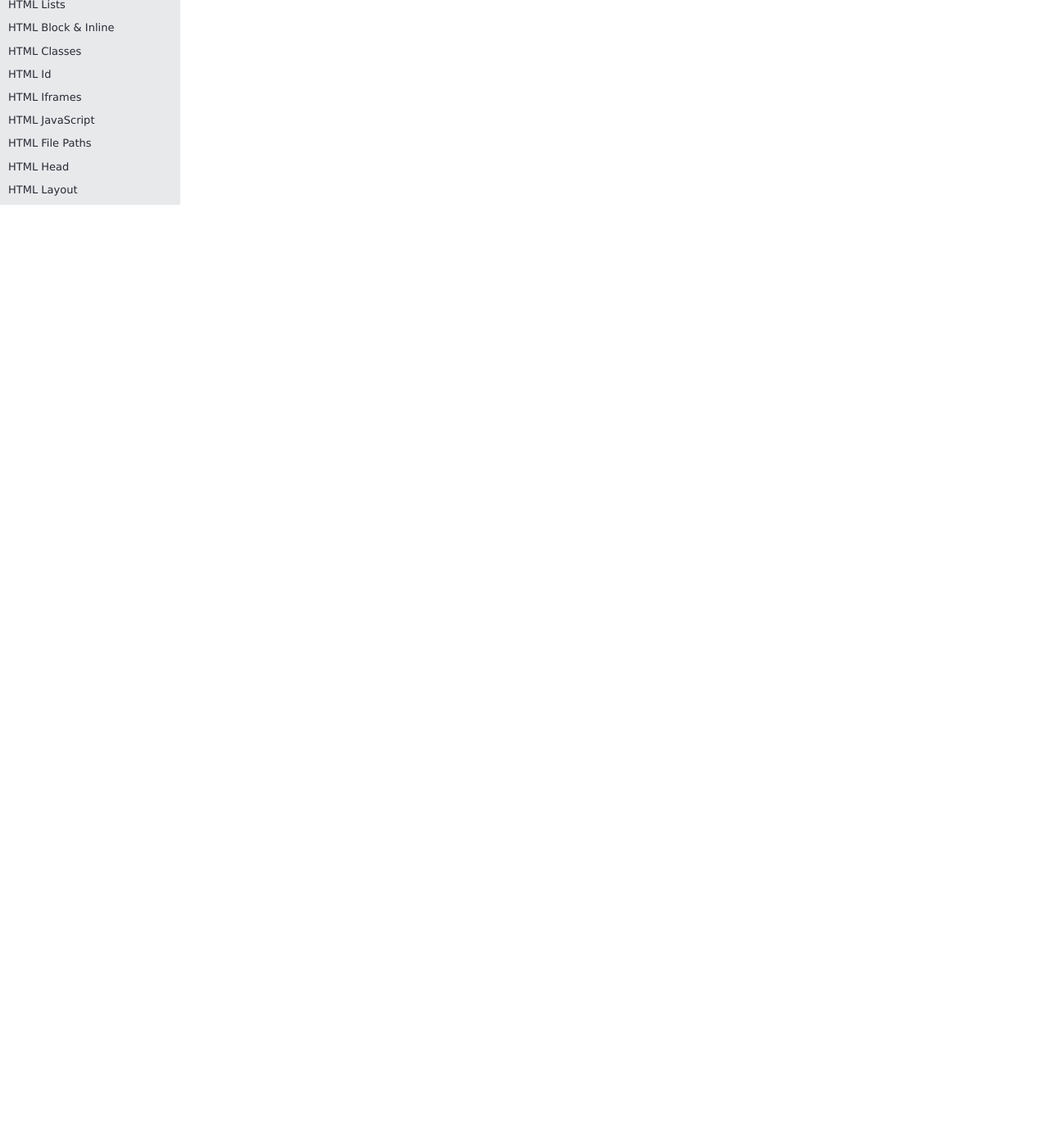
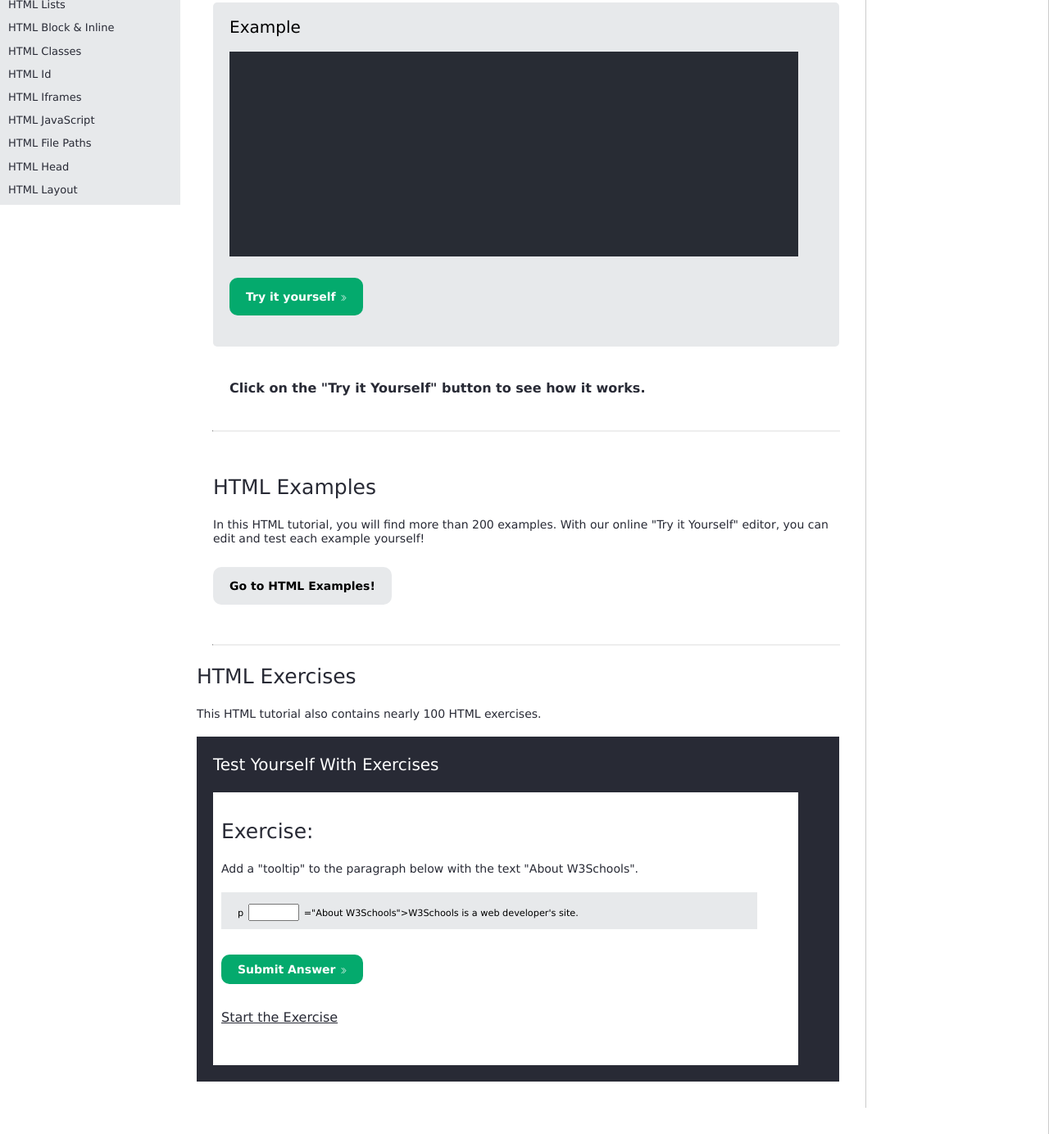
Before and after one commit to Hoangle1072003/BaiTap, a plain HTML site: page w3schools/index.html in a window 1280 px wide. Shown: the part 670-2054 px from the top of the page at 82% size. Before the commit the page ends 800 px from the top, so only its background shows below. Drawn offline with nearby package versions, Linux system fonts and the light colour scheme.

Commit message:
add file .

```diff
--- a/w3schools/assets/css/reset.css
+++ b/w3schools/assets/css/reset.css
@@ -86,6 +86,7 @@ video {
     font-family: Verdana, sans-serif;
     vertical-align: baseline;
     transition: all .2s;
+    scroll-behavior: smooth;
 }
 
 /* HTML5 display-role reset for older browsers */
--- a/w3schools/assets/css/styles.css
+++ b/w3schools/assets/css/styles.css
@@ -373,3 +373,117 @@
     background-color: var(--green);
     color: var(--white);
 }
+
+.content-easy,
+.content-Quiz {
+    padding: 3rem 0 0 2rem;
+}
+
+.heading h1 {
+    font-size: 2.5rem;
+    font-weight: 500;
+    line-height: 1.4;
+    color: var(--black);
+
+}
+
+.heading p {
+    font-size: 1.4rem;
+    font-weight: 500;
+    color: var(--black);
+    line-height: 1.2;
+    margin: 2rem 0;
+}
+
+.example {
+    padding: 2rem 5rem 5rem 2rem;
+    background-color: #E7E9EB;
+    border-radius: .5rem;
+}
+
+.example h3 {
+    font-size: 2rem;
+    font-weight: 500;
+    text-transform: capitalize;
+}
+
+.example .box {
+    margin-top: 2rem;
+    height: 250px;
+    background-color: rgb(40, 44, 52);
+}
+
+.btn-primary {
+    padding-top: 4rem;
+}
+
+.subtitle {
+    margin: 4rem 0;
+    padding-left: 2rem;
+    font-weight: 600;
+    font-size: 1.6rem;
+    color: var(--black);
+    line-height: 1.4;
+}
+
+hr {
+    margin: 20px -1px;
+    border-top: 1px solid #eee;
+}
+
+.content-Quiz .btn {
+    padding-top: 2rem;
+}
+
+.content-Quiz .btn a {
+    color: black !important;
+    background-color: #e7e9eb !important;
+}
+
+.content-Quiz .btn a:hover {
+    background-color: var(--green) !important;
+    color: var(--white) !important;
+}
+
+/* Exercises */
+.Exercises {
+    padding: 2rem 5rem 2rem 2rem;
+    background-color: var(--black);
+}
+
+.Exercises h3 {
+    color: var(--white);
+    font-size: 2rem;
+    font-weight: 500;
+    line-height: 1.4;
+    margin-bottom: 2rem;
+}
+
+.Exercises-form {
+    font-size: 1.8rem;
+    font-weight: 500;
+    line-height: 1.4;
+    background-color: #E7E9EB;
+    padding: 1rem 2rem;
+}
+
+.Exercises .box {
+    padding: 3rem 5rem 5rem 1rem;
+    background-color: var(--white);
+}
+
+.Exercises-btn {
+    padding-top: 4rem;
+    padding-bottom: 4rem;
+}
+
+.Exercises-btn a {
+    padding: 1rem 2rem;
+}
+
+.Exercises-link {
+    font-size: 1.6rem;
+    font-weight: 500;
+    text-decoration: underline;
+    color: var(--black);
+}
--- a/w3schools/index.html
+++ b/w3schools/index.html
@@ -269,7 +269,7 @@
                 <p>With HTML you can create your own Website.</p>
                 <p>HTML is easy to learn - You will enjoy it!</p>
               </div>
-              <div class="btn btn-primary">
+              <div class="btn">
                 <a href="#"
                   >Study our free HTML Tutorial
                   <i class="btn-icon bi bi-chevron-double-right"></i
@@ -287,6 +287,69 @@
               <div class="example">
                 <h3>example</h3>
                 <div class="box"></div>
+                <div class="btn btn-primary">
+                  <a href="#"
+                    >Try it yourself
+                    <i class="btn-icon bi bi-chevron-double-right"></i
+                  ></a>
+                </div>
+              </div>
+              <p class="subtitle">
+                Click on the "Try it Yourself" button to see how it works.
+              </p>
+              <hr />
+            </div>
+            <div class="content-Quiz">
+              <div class="heading">
+                <h1>HTML Examples</h1>
+                <p>
+                  In this HTML tutorial, you will find more than 200 examples.
+                  With our online "Try it Yourself" editor, you can edit and
+                  test each example yourself!
+                </p>
+              </div>
+              <div style="padding-bottom: 4rem" class="btn">
+                <a href="#">Go to HTML Examples!</a>
+              </div>
+              <hr />
+            </div>
+            <div class="content-Exercices">
+              <div class="heading">
+                <h1>HTML Exercises</h1>
+                <p>
+                  This HTML tutorial also contains nearly 100 HTML exercises.
+                </p>
+              </div>
+              <div class="Exercises">
+                <h3>Test Yourself With Exercises</h3>
+                <div class="box">
+                  <div class="heading">
+                    <h1>Exercise:</h1>
+                    <p>
+                      Add a "tooltip" to the paragraph below with the text
+                      "About W3Schools".
+                    </p>
+                  </div>
+                  <div class="Exercises-form">
+                    <span>p</span>
+                    <input
+                      name="ex1"
+                      maxlength="5"
+                      style="width: 54px"
+                      spellcheck="false"
+                      data-ms-editor="true"
+                    />
+                    <span>
+                      ="About W3Schools">W3Schools is a web developer's site.</p></span>
+                  </div>
+                  <div class="btn Exercises-btn">
+                    <a href="#"
+                      >Submit Answer
+                      <i class="btn-icon bi bi-chevron-double-right"></i
+                    ></a>
+                  </div>
+                  <a class="Exercises-link" href="#">Start the Exercise</a>
+                </div>
               </div>
             </div>
           </div>
```
